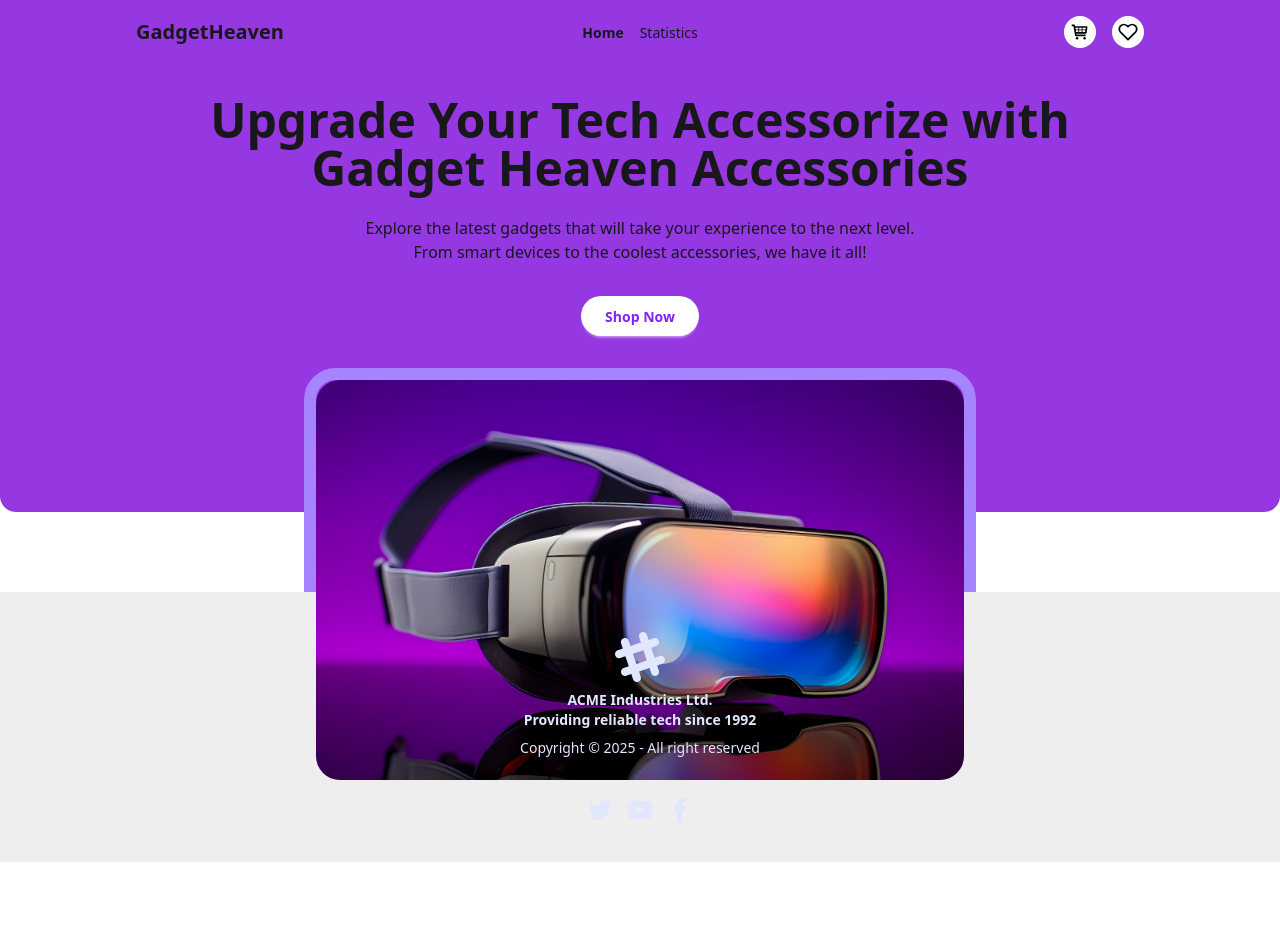
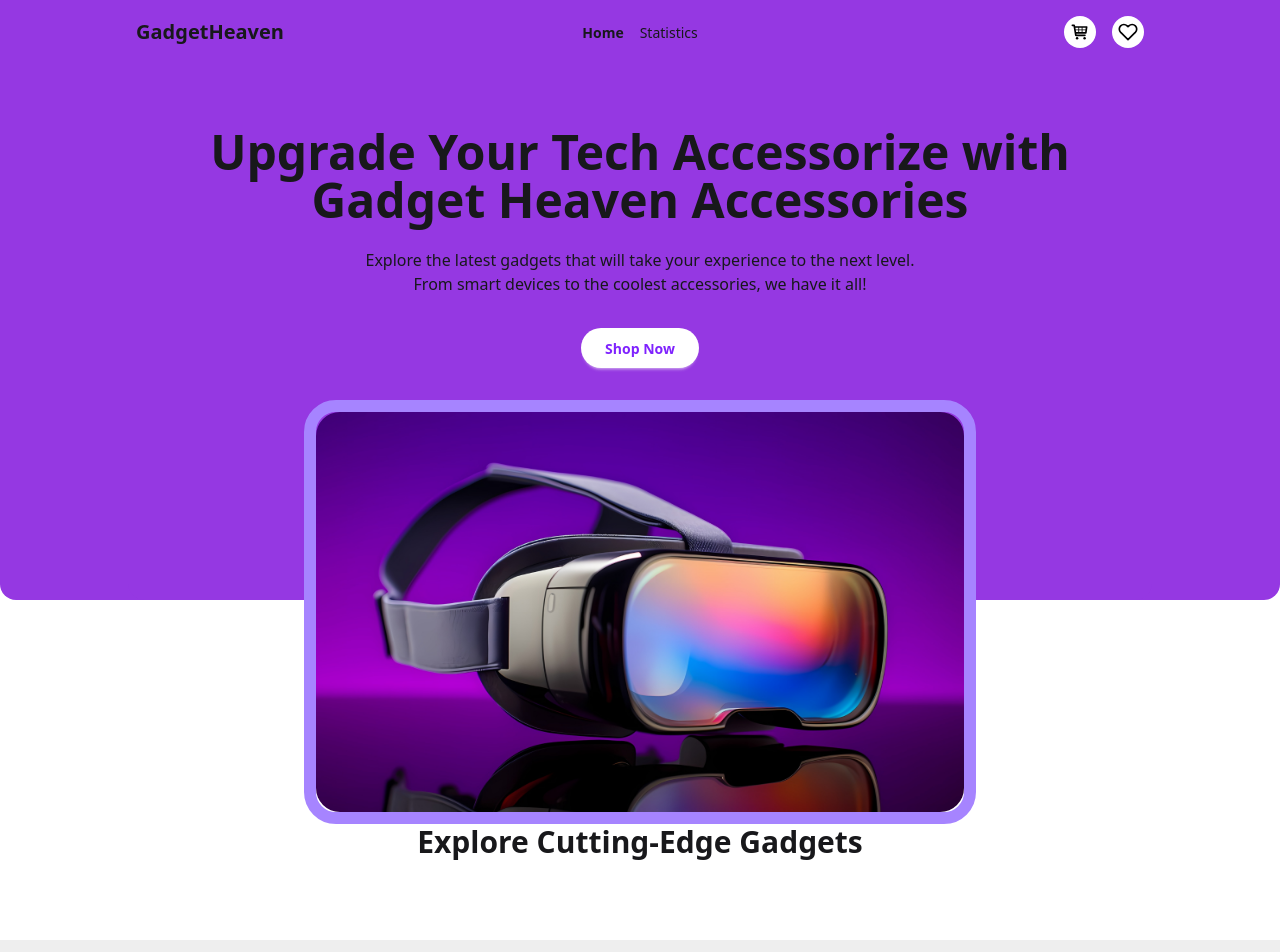
Before and after one commit to Sazedur11/gadget-heaven, a React (Vite) app: page / in a window 1280 px wide. Shown: the top 952 px of the page. Before the commit the page ends 862 px from the top, so only its background shows below. Built offline with nearby package versions, Linux system fonts and the light colour scheme.

Commit message:
header design

```diff
--- a/src/components/Banner/Banner.jsx
+++ b/src/components/Banner/Banner.jsx
@@ -1,14 +1,12 @@
-import banner from '../../assets/banner.jpg'
+
 
 const Banner = () => {
     return (
-        <div className="w-4/5 mx-auto">
+        <div className="w-4/5 mx-auto pt-8 pb-50 bg-[#9538E2]  rounded-b-2xl">
             <h2 className="text-2xl md:text-5xl font-bold text-center">Upgrade Your Tech Accessorize with <br /> Gadget Heaven Accessories</h2>
             <p className="text-center my-6">Explore the latest gadgets that will take your experience to the next level. <br /> From smart devices to the coolest accessories, we have it all!</p>
             <button className="btn bg-white block mx-auto my-8 px-6 text-violet-600 font-bold rounded-full border-0">Shop Now</button>
-            <div className='border-12 border-violet-400 rounded-4xl w-2xs md:w-2xl lg:w-2xl mx-auto lg:-mb-120'>
-                <img className='w-2xs h-60 lg:w-2xl md:w-2xl md:h-80 lg:h-100 mx-auto rounded-3xl' src={banner} alt="" />
-            </div>
+
         </div>
     );
 };
--- /dev/null
+++ b/src/components/BannerImg/BannerImg.jsx
@@ -0,0 +1,15 @@
+import banner from '../../assets/banner.jpg'
+
+const BannerImg = () => {
+  return (
+    <div className="border-12 border-violet-400 rounded-4xl w-2xs md:w-2xl lg:w-2xl mx-auto lg:-mt-50">
+      <img
+        className="w-2xs h-60 lg:w-2xl md:w-2xl md:h-80 lg:h-100 mx-auto rounded-3xl"
+        src={banner}
+        alt=""
+      />
+    </div>
+  );
+};
+
+export default BannerImg;
--- a/src/components/Home/Home.jsx
+++ b/src/components/Home/Home.jsx
@@ -1,10 +1,16 @@
 import Banner from "../Banner/Banner";
+import BannerImg from "../BannerImg/BannerImg";
+import Products from "../Products/Products";
 
 
 const Home = () => {
     return (
-        <div className="bg-[#9538E2] pt-8 lg:pb-50 md:pb-20 pb-8 rounded-b-2xl">
-            <Banner></Banner>
+        <div className="">
+            <div className="pt-8 bg-[#9538E2]  rounded-b-2xl">
+                <Banner></Banner>
+            </div>
+            <BannerImg></BannerImg>
+            <Products></Products>
         </div>
     );
 };
--- /dev/null
+++ b/src/components/Products/Products.jsx
@@ -0,0 +1,11 @@
+
+
+const Products = () => {
+    return (
+        <div className="">
+            <h2 className="text-3xl text-center font-bold">Explore Cutting-Edge Gadgets</h2>
+        </div>
+    );
+};
+
+export default Products;
```
